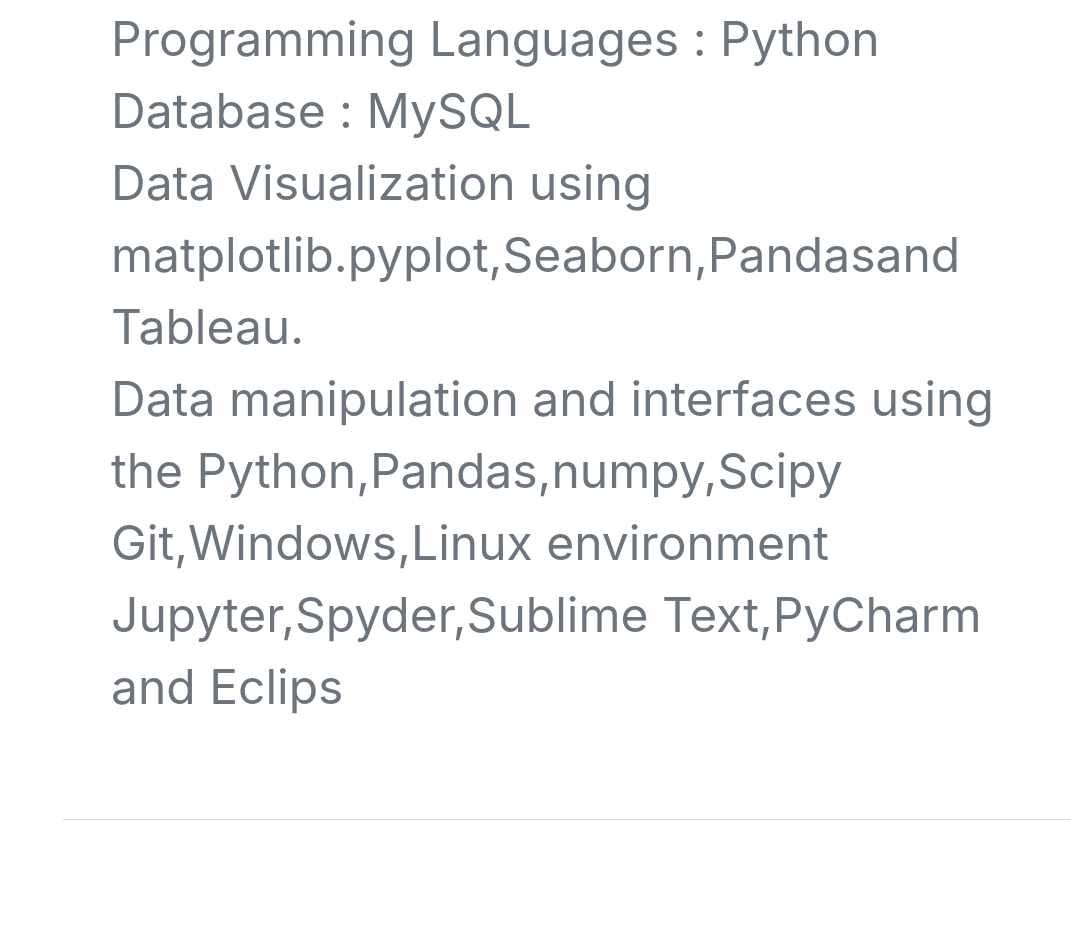
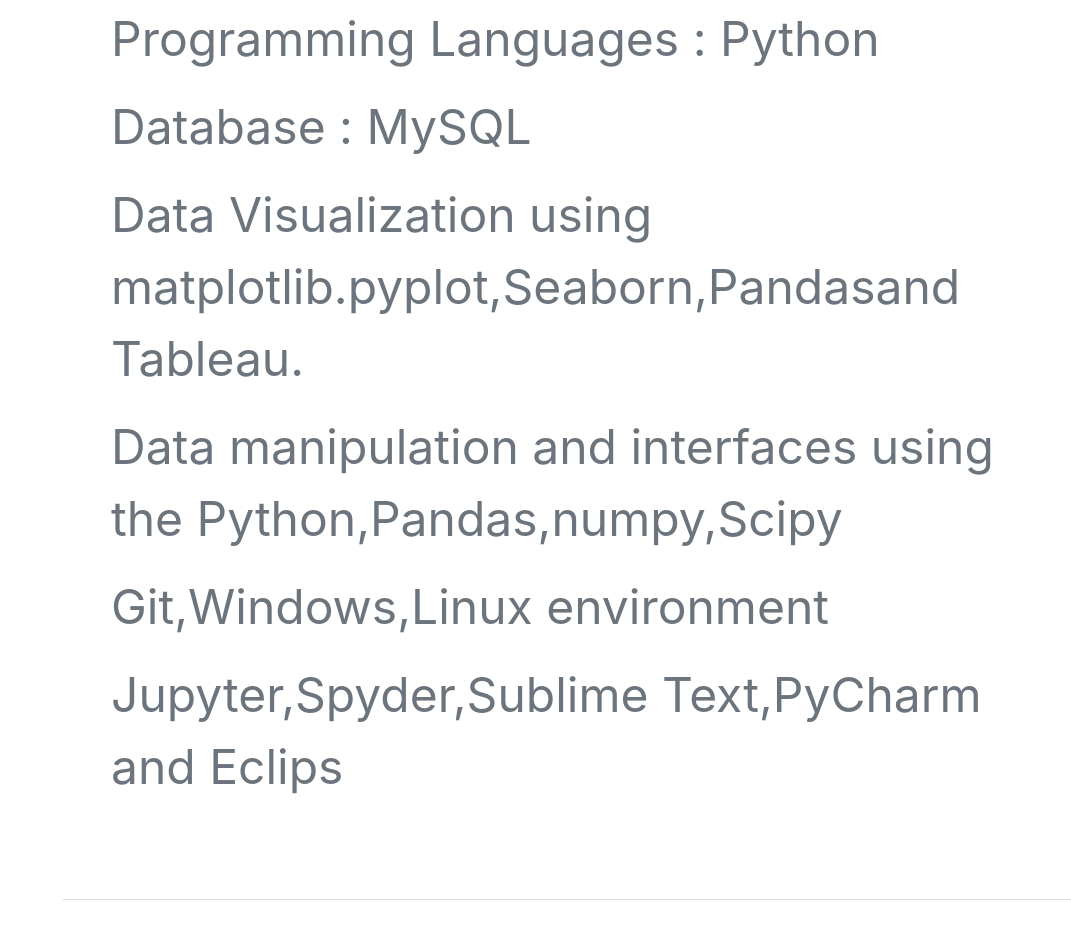
Before and after one commit to SagaciousDataAnalyst/SagaciousDataAnalyst.github.io, a plain HTML site: page index.html in a window 1280 px wide. Shown: the part 3679-4618 px from the top of the page, without its empty margins (209-1280 px from the left). Drawn offline with nearby package versions, Linux system fonts and the light colour scheme; a web font is replaced by a local one.

Commit message:
Update index.html

```diff
--- a/index.html
+++ b/index.html
@@ -127,12 +127,12 @@
                     <h2 class="mb-5">Skills</h2>
                     <div class="subheading mb-3">Programming Languages & Tools</div>
                     <ul class="list-inline dev-icons">
-                        <li>Programming Languages : Python</li>
-                        <li>Database : MySQL</li>
-                        <li>Data Visualization using matplotlib.pyplot,Seaborn,Pandasand Tableau.</li>
-                        <li>Data manipulation and interfaces using the Python,Pandas,numpy,Scipy</li>
-                        <li>Git,Windows,Linux environment</li>
-                        <li>Jupyter,Spyder,Sublime Text,PyCharm and Eclips</li>
+                        <p>Programming Languages : Python</p>
+                        <p>Database : MySQL</p>
+                        <p>Data Visualization using matplotlib.pyplot,Seaborn,Pandasand Tableau.</p>
+                        <p>Data manipulation and interfaces using the Python,Pandas,numpy,Scipy</p>
+                        <p>Git,Windows,Linux environment</p>
+                        <p>Jupyter,Spyder,Sublime Text,PyCharm and Eclips</p>
 
                     </ul>
 
```
